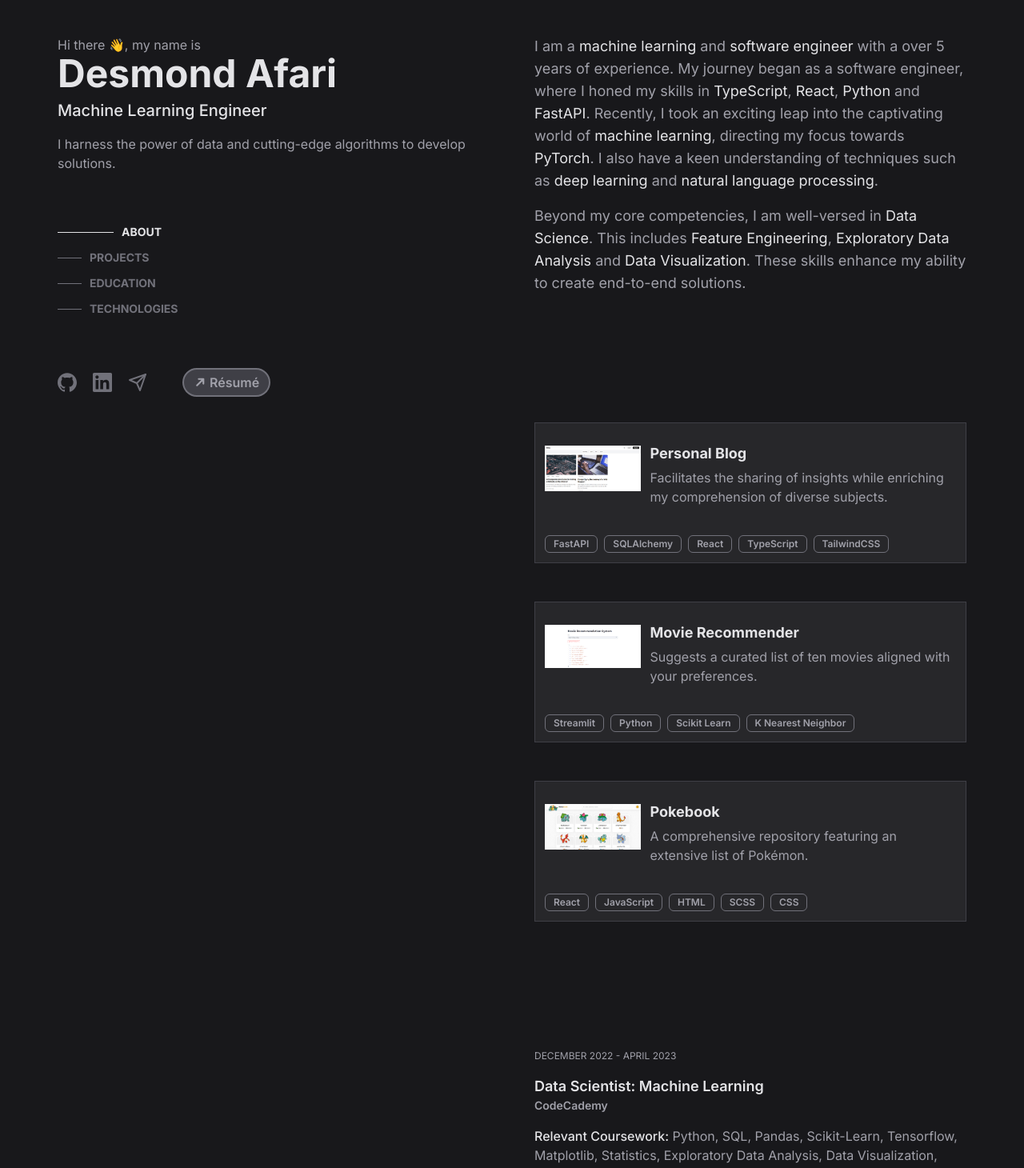
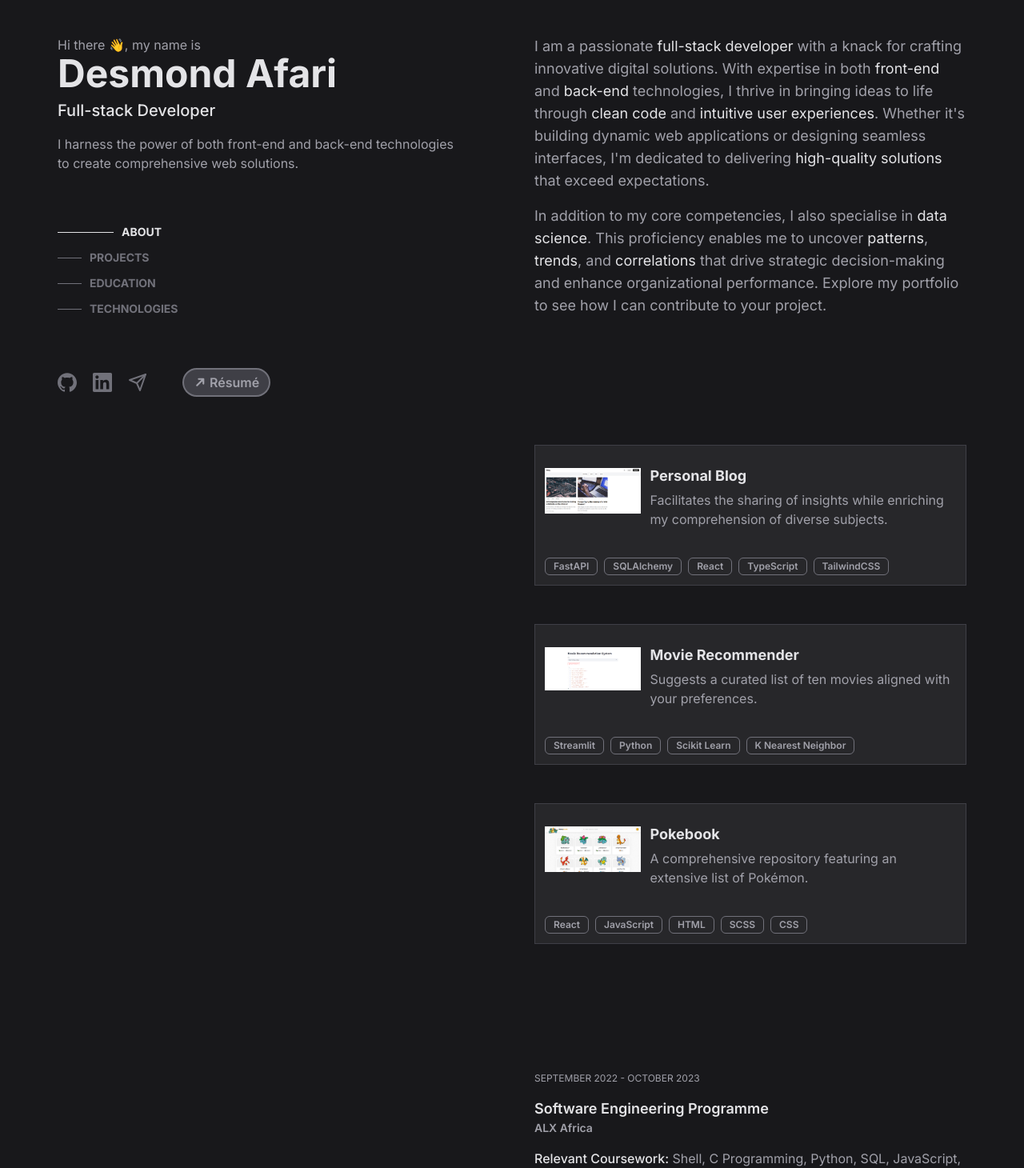
Before and after one commit to des-afari/Portfolio, a React (Vite) app: page / in a window 1280 px wide. Shown: the part 20-1480 px from the top of the page at 80% size. Built offline with nearby package versions, Linux system fonts and the light colour scheme.

Commit message:
change to full-stack developer

```diff
--- a/index.html
+++ b/index.html
@@ -11,12 +11,12 @@
     <link href="https://fonts.googleapis.com/css2?family=Inter:wght@100..900&display=swap" rel="stylesheet">
 
     <!--Basic meta info -->
-    <meta name="description" content="I am Desmond Afari, a software and machine learning engineer. I harness the power of data and cutting-edge algorithms to develop solutions." />
+    <meta name="description" content="I am Desmond Afari, a software and machine learning engineer.I harness the power of both front-end and back-end technologies to create comprehensive web solutions." />
     <meta name="keywords" content="Portfolio, Personal website, Desmond Afari" />
     <meta name="author" content="Desmond Afari" />
 
     <!--OpenGraph meta -->
-    <meta property="og:description" content="I am Desmond Afari, a software and machine learning engineer. I harness the power of data and cutting-edge algorithms to develop solutions."/>
+    <meta property="og:description" content="I am Desmond Afari, a software and machine learning engineer.I harness the power of both front-end and back-end technologies to create comprehensive web solutions."/>
     <meta property="og:title" content="Desmond Afari" />
     <meta property="og:url" content="https://desmondafari.com" />
 
@@ -25,7 +25,7 @@
     <meta name="twitter:creator" content="@desm0nd77">
     <meta name="twitter:title" content="Desmond Afari">
     <meta name="twitter:site" content="https://twitter.com/@desm0nd77">
-    <meta name="twitter:description" content="I am Desmond Afari, a software and machine learning engineer. I harness the power of data and cutting-edge algorithms to develop solutions.">
+    <meta name="twitter:description" content="I am Desmond Afari, a software and machine learning engineer.I harness the power of both front-end and back-end technologies to create comprehensive web solutions.">
 
     <!--Favicon-->
     <link rel="apple-touch-icon" sizes="180x180" href="/apple-touch-icon.png">
--- a/src/components/About.tsx
+++ b/src/components/About.tsx
@@ -8,8 +8,8 @@ const About: FC = () => {
         <h2 className='font-extrabold text-zinc-200'>ABOUT</h2>
       </header>
       <div className='px-4 sm:px-12 md:px-6 mt-8 lg:mt-0 md:text-lg'>
-        <p>I am a <span className='text-zinc-200'>machine learning</span> and <span className='text-zinc-200'>software engineer</span> with a over 5 years of experience. My journey began as a software engineer, where I honed my skills in <span className='text-zinc-200'>TypeScript</span>, <span className='text-zinc-200'>React</span>, <span className='text-zinc-200'>Python</span> and <span className='text-zinc-200'>FastAPI</span>. Recently, I took an exciting leap into the captivating world of <span className='text-zinc-200'>machine learning</span>,  directing my focus towards <span className='text-zinc-200'>PyTorch</span>. I also have a keen understanding of techniques such as <span className='text-zinc-200'>deep learning</span> and <span className='text-zinc-200'>natural language processing</span>.</p>
-        <p className='mt-4'>Beyond my core competencies, I am well-versed in <span className='text-zinc-200'>Data Science</span>. This includes <span className='text-zinc-200'>Feature Engineering</span>, <span className='text-zinc-200'>Exploratory Data Analysis</span> and <span className='text-zinc-200'>Data Visualization</span>. These skills enhance my ability to create end-to-end solutions.</p>
+        <p>I am a passionate <span className='text-zinc-200'>full-stack developer</span> with a knack for crafting innovative digital solutions. With expertise in both <span className='text-zinc-200'>front-end</span> and <span className='text-zinc-200'>back-end</span> technologies, I thrive in bringing ideas to life through <span className='text-zinc-200'>clean code</span> and <span className='text-zinc-200'>intuitive user experiences</span>. Whether it's building dynamic web applications or designing seamless interfaces, I'm dedicated to delivering <span className='text-zinc-200'>high-quality solutions</span> that exceed expectations.</p>
+        <p className='mt-4'>In addition to my core competencies, I also specialise in <span className='text-zinc-200'>data science</span>. This proficiency enables me to uncover <span className='text-zinc-200'>patterns</span>, <span className='text-zinc-200'>trends</span>, and <span className='text-zinc-200'>correlations</span> that drive strategic decision-making and enhance organizational performance. Explore my portfolio to see how I can contribute to your project.</p>
       </div>
     </Element>
   )
--- a/src/components/Education.tsx
+++ b/src/components/Education.tsx
@@ -9,16 +9,16 @@ const Education: FC = () => {
       </header>
       <div className='mt-8 px-4 sm:px-12 md:px-6 flex gap-y-24 flex-col'>
         <div>
+          <p className='text-xs'>SEPTEMBER 2022 - OCTOBER 2023</p>
+          <h1 className='mt-4 text-zinc-200 text-lg font-semibold'>Software Engineering Programme</h1>
+          <p className='text-sm font-semibold'>ALX Africa</p>
+          <p className='mt-4'><span className='text-zinc-200 font-medium'>Relevant Coursework:</span> Shell, C Programming, Python, SQL, JavaScript, TypeScript, Regular Expressions, Networking, Data Structures, DevOps, HTTPs, API Development, NoSQL, Caching, Authentication, Debugging</p>
+        </div>
+        <div>
           <p className='text-xs'>DECEMBER 2022 - APRIL 2023</p>
-          <h1 className='mt-4 text-zinc-200 text-lg font-semibold'>Data Scientist: Machine Learning</h1>
+          <h1 className='mt-4 text-zinc-200 text-lg font-semibold'>Data Scientist: Machine Learning Career Path</h1>
           <p className='text-sm font-semibold'>CodeCademy</p>
           <p className='mt-4 text-base'><span className='text-zinc-200 font-medium'>Relevant Coursework:</span> Python, SQL, Pandas, Scikit-Learn, Tensorflow, Matplotlib, Statistics, Exploratory Data Analysis, Data Visualization, Supervised Learning, Unsupervised Learning, Feature Engineering, Deep Learning</p>
-        </div>
-        <div>
-          <p className='text-xs'>SEPTEMBER 2022 - OCTOBER 2023</p>
-          <h1 className='mt-4 text-zinc-200 text-lg font-semibold'>Software Engineering Program</h1>
-          <p className='text-sm font-semibold'>ALX Africa</p>
-          <p className='mt-4'><span className='text-zinc-200 font-medium'>Relevant Coursework:</span> Shell, C Programming, Python, SQL, JavaScript, TypeScript, Regular Expressions, Networking, Data Structures, DevOps, HTTPs, API Development, NoSQL, Caching, Authentication, Debugging</p>
         </div>
         <div>
           <p className='text-xs'>JULY 2017 - JULY 2021</p>
--- a/src/components/Index.tsx
+++ b/src/components/Index.tsx
@@ -28,8 +28,8 @@ const Index: FC = () => {
     <section className='px-4 sm:px-12 md:px-6 lg:h-screen lg:sticky lg:top-0 lg:py-16'>
       <p>Hi there 👋, my name is</p>
       <h1 className='text-[2.5rem] md:text-5xl font-bold text-zinc-200'>Desmond Afari</h1>
-      <h3 className='md:mt-2 text-lg leading-[1rem] md:text-xl font-medium text-zinc-200'>Machine Learning Engineer</h3>
-      <p className='mt-4 lg:max-w-[27rem] xl:max-w-lg'>I harness the power of data and cutting-edge algorithms to develop solutions.</p>
+      <h3 className='md:mt-2 text-lg leading-[1rem] md:text-xl font-medium text-zinc-200'>Full-stack Developer</h3>
+      <p className='mt-4 lg:max-w-[27rem] xl:max-w-lg'>I harness the power of both front-end and back-end technologies to create comprehensive web solutions.</p>
       <div className='py-16 hidden lg:block'>
         <ul className='text-sm space-y-3'>
           <li className='cursor-pointer w-fit'>
```
